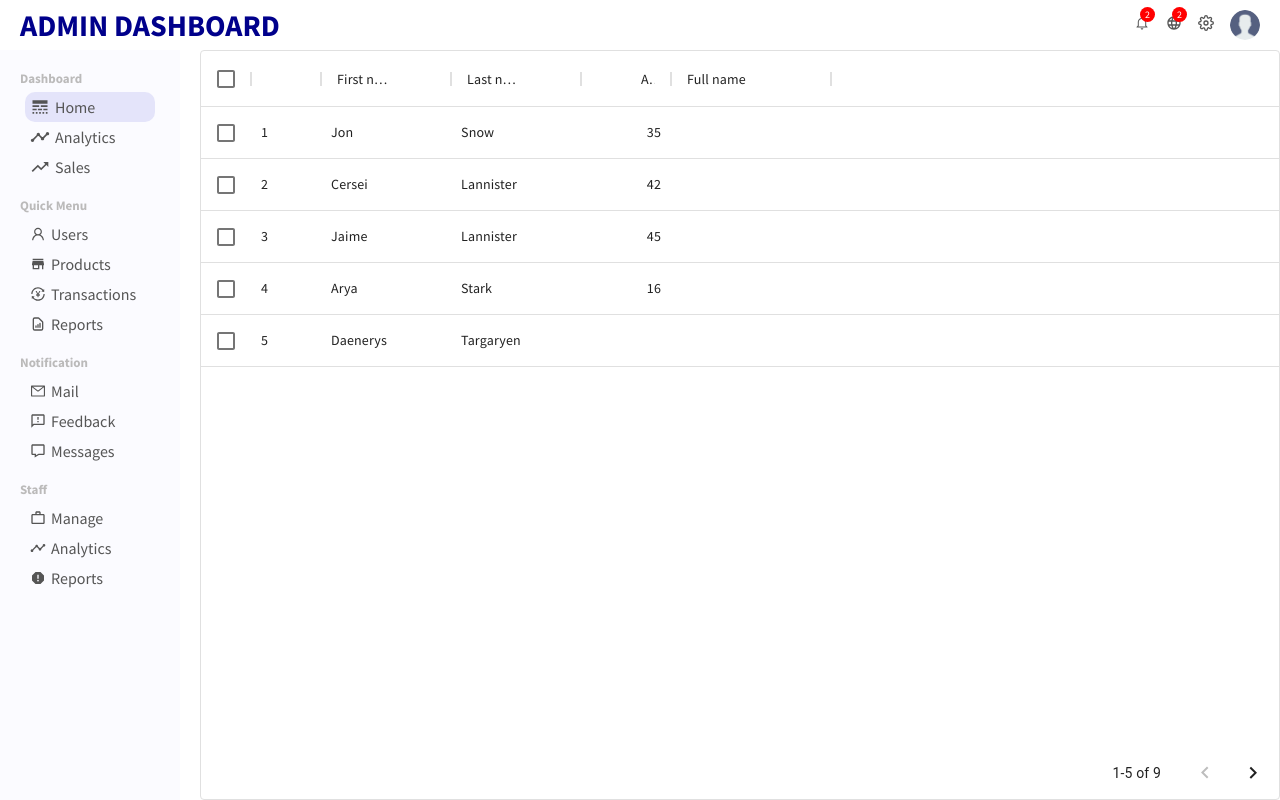
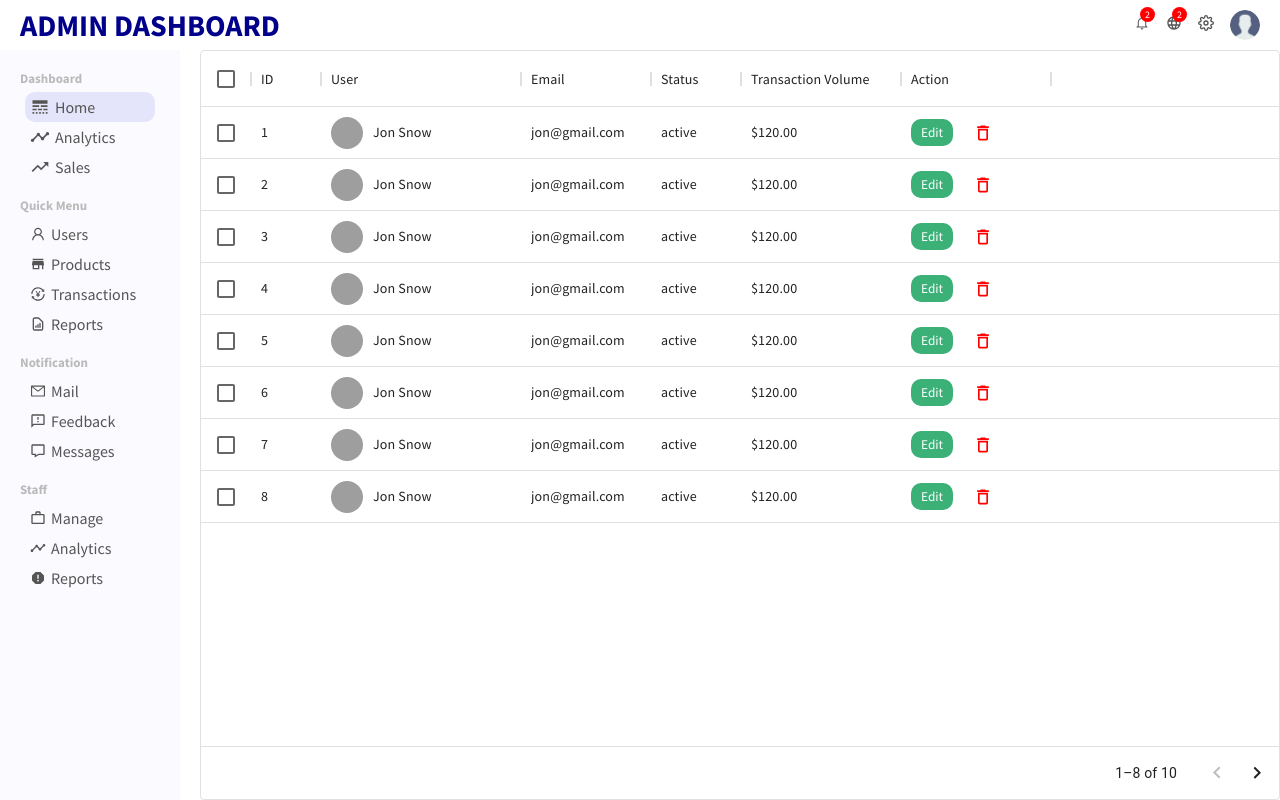
Before and after one commit to rizTech/react-admin-dashboard, a React (Create React App) app: page /users in a window 1280 px wide. Built offline with nearby package versions, Linux system fonts and the light colour scheme; grey boxes are pictures that could not be loaded.

Commit message:
ADD: userlist

```diff
--- a/package.json
+++ b/package.json
@@ -3,13 +3,17 @@
   "version": "0.1.0",
   "private": true,
   "dependencies": {
+    "@emotion/react": "^11.9.0",
+    "@emotion/styled": "^11.8.1",
     "@material-ui/data-grid": "^4.0.0-alpha.37",
+    "@mui/material": "^5.8.2",
     "@mui/x-data-grid": "^5.12.0",
     "@testing-library/jest-dom": "^5.16.4",
     "@testing-library/react": "^13.2.0",
     "@testing-library/user-event": "^13.5.0",
     "react": "^18.1.0",
     "react-dom": "^18.1.0",
+    "react-icons": "^4.4.0",
     "react-router-dom": "^6.3.0",
     "react-scripts": "^2.1.3",
     "recharts": "^2.1.10",
--- a/src/components/sidebar/sidebar.css
+++ b/src/components/sidebar/sidebar.css
@@ -8,9 +8,6 @@
 .sidebarWrapper {
     padding: 20px;
     color: #555;
-    position: sticky;
-    position: -webkit-sticky;
-    top: 50px;
 }
 
 .sidebarMenu {
--- a/src/dummyData.js
+++ b/src/dummyData.js
@@ -72,3 +72,76 @@ export const userData = [
         amt: 2100,
       },
   ];
+
+  export const userRows = [
+    { id: 1,
+      username: 'Jon Snow',
+      avatar: 'https://images.pexels.com/photos/1152994/pexels-photo-1152994.jpeg',
+      email: 'jon@gmail.com',
+      status: 'active',
+      transaction: '$120.00'
+    },
+    { id: 2,
+      username: 'Jon Snow',
+      avatar: 'https://images.pexels.com/photos/1152994/pexels-photo-1152994.jpeg',
+      email: 'jon@gmail.com',
+      status: 'active',
+      transaction: '$120.00'
+    },
+    { id: 3,
+      username: 'Jon Snow',
+      avatar: 'https://images.pexels.com/photos/1152994/pexels-photo-1152994.jpeg',
+      email: 'jon@gmail.com',
+      status: 'active',
+      transaction: '$120.00'
+    },
+    { id: 4,
+      username: 'Jon Snow',
+      avatar: 'https://images.pexels.com/photos/1152994/pexels-photo-1152994.jpeg',
+      email: 'jon@gmail.com',
+      status: 'active',
+      transaction: '$120.00'
+    },
+    { id: 5,
+      username: 'Jon Snow',
+      avatar: 'https://images.pexels.com/photos/1152994/pexels-photo-1152994.jpeg',
+      email: 'jon@gmail.com',
+      status: 'active',
+      transaction: '$120.00'
+    },
+    { id: 6,
+      username: 'Jon Snow',
+      avatar: 'https://images.pexels.com/photos/1152994/pexels-photo-1152994.jpeg',
+      email: 'jon@gmail.com',
+      status: 'active',
+      transaction: '$120.00'
+    },
+    { id: 7,
+      username: 'Jon Snow',
+      avatar: 'https://images.pexels.com/photos/1152994/pexels-photo-1152994.jpeg',
+      email: 'jon@gmail.com',
+      status: 'active',
+      transaction: '$120.00'
+    },
+    { id: 8,
+      username: 'Jon Snow',
+      avatar: 'https://images.pexels.com/photos/1152994/pexels-photo-1152994.jpeg',
+      email: 'jon@gmail.com',
+      status: 'active',
+      transaction: '$120.00'
+    },
+    { id: 9,
+      username: 'Jon Snow',
+      avatar: 'https://images.pexels.com/photos/1152994/pexels-photo-1152994.jpeg',
+      email: 'jon@gmail.com',
+      status: 'active',
+      transaction: '$120.00'
+    },
+    { id: 10,
+      username: 'Jon Snow',
+      avatar: 'https://images.pexels.com/photos/1152994/pexels-photo-1152994.jpeg',
+      email: 'jon@gmail.com',
+      status: 'active',
+      transaction: '$120.00'
+    }
+  ];
--- a/src/pages/userList/UserList.jsx
+++ b/src/pages/userList/UserList.jsx
@@ -1,47 +1,70 @@
 import React from 'react'
 import './userList.css'
-import { DataGrid } from '@material-ui/data-grid'
+import { DataGrid } from '@mui/x-data-grid'
+import {MdDeleteOutline} from 'react-icons/md'
+import {userRows} from '../../dummyData'
+import { useState } from 'react'
+import { Link } from 'react-router-dom'
 
 export default function UserList() {
+
+  const [data, setData] = useState(userRows);
+
+  const handleDelete = (id) => {
+    setData(data.filter((item) => item.id !== id));
+  }
+
   const columns = [
     { field: 'id', headerName: 'ID', width: 70 },
-    { field: 'firstName', headerName: 'First name', width: 130 },
-    { field: 'lastName', headerName: 'Last name', width: 130 },
+    { field: 'user', headerName: 'User', width: 200, renderCell: (params) => {
+      return (
+        <div className='userListUser'>
+          <img className='userListImg' src={params.row.avatar} alt="" />
+          {params.row.username}
+        </div>
+      )
+    } },
+    { field: 'email', headerName: 'Email', width: 130 },
     {
-      field: 'age',
-      headerName: 'Age',
-      type: 'number',
+      field: 'status',
+      headerName: 'Status',
       width: 90,
     },
     {
-      field: 'fullName',
-      headerName: 'Full name',
+      field: 'transaction',
+      headerName: 'Transaction Volume',
       description: 'This column has a value getter and is not sortable.',
       sortable: false,
       width: 160,
     },
-  ];
-
-  const rows = [
-    { id: 1, lastName: 'Snow', firstName: 'Jon', age: 35 },
-    { id: 2, lastName: 'Lannister', firstName: 'Cersei', age: 42 },
-    { id: 3, lastName: 'Lannister', firstName: 'Jaime', age: 45 },
-    { id: 4, lastName: 'Stark', firstName: 'Arya', age: 16 },
-    { id: 5, lastName: 'Targaryen', firstName: 'Daenerys', age: null },
-    { id: 6, lastName: 'Melisandre', firstName: null, age: 150 },
-    { id: 7, lastName: 'Clifford', firstName: 'Ferrara', age: 44 },
-    { id: 8, lastName: 'Frances', firstName: 'Rossini', age: 36 },
-    { id: 9, lastName: 'Roxie', firstName: 'Harvey', age: 65 },
+    {
+      field: 'action',
+      headerName: 'Action',
+      description: 'This column has a value getter and is not sortable.',
+      sortable: false,
+      width: 150,
+      renderCell: (params) => {
+        return (
+          <>
+          <Link to={"/user/id/" + params.row.id}>
+            <button className='userListEdit'>Edit</button>
+          </Link>
+            <MdDeleteOutline className='userListDelete' onClick={() => handleDelete(params.row.id)}/>
+          </>
+        )
+      }
+    }
   ];
 
   return (
     <div className='userList'>
       <DataGrid
-        rows={rows}
+        rows={data}
         columns={columns}
-        pageSize={5}
-        rowsPerPageOptions={[5]}
+        pageSize={8}
+        rowsPerPageOptions={[10]}
         checkboxSelection
+        disableSelectionOnClick
       />
     </div>
   )
--- a/src/pages/userList/userList.css
+++ b/src/pages/userList/userList.css
@@ -1,3 +1,33 @@
 .userList {
     flex: 6;
 }
+
+.userListUser {
+    display: flex;
+    align-items: center;
+}
+
+.userListImg {
+    width: 32px;
+    height: 32px;
+    margin-right: 10px;
+    border-radius: 50%;
+    object-fit: cover;
+}
+
+.userListEdit {
+    border: none;
+    border-radius: 10px;
+    padding: 5px 10px;
+    background-color: #3bb077;
+    color: white;
+    cursor: pointer;
+    margin-right: 20px;
+}
+
+.userListDelete {
+    color: red;
+    cursor: pointer;
+    width: 20px;
+    height: 20px;
+}
```
Also changed, not shown: src/pages/user/User.jsx (added), src/pages/user/user.css (added), 1 other file (tests, documents, lock files or other folders).
